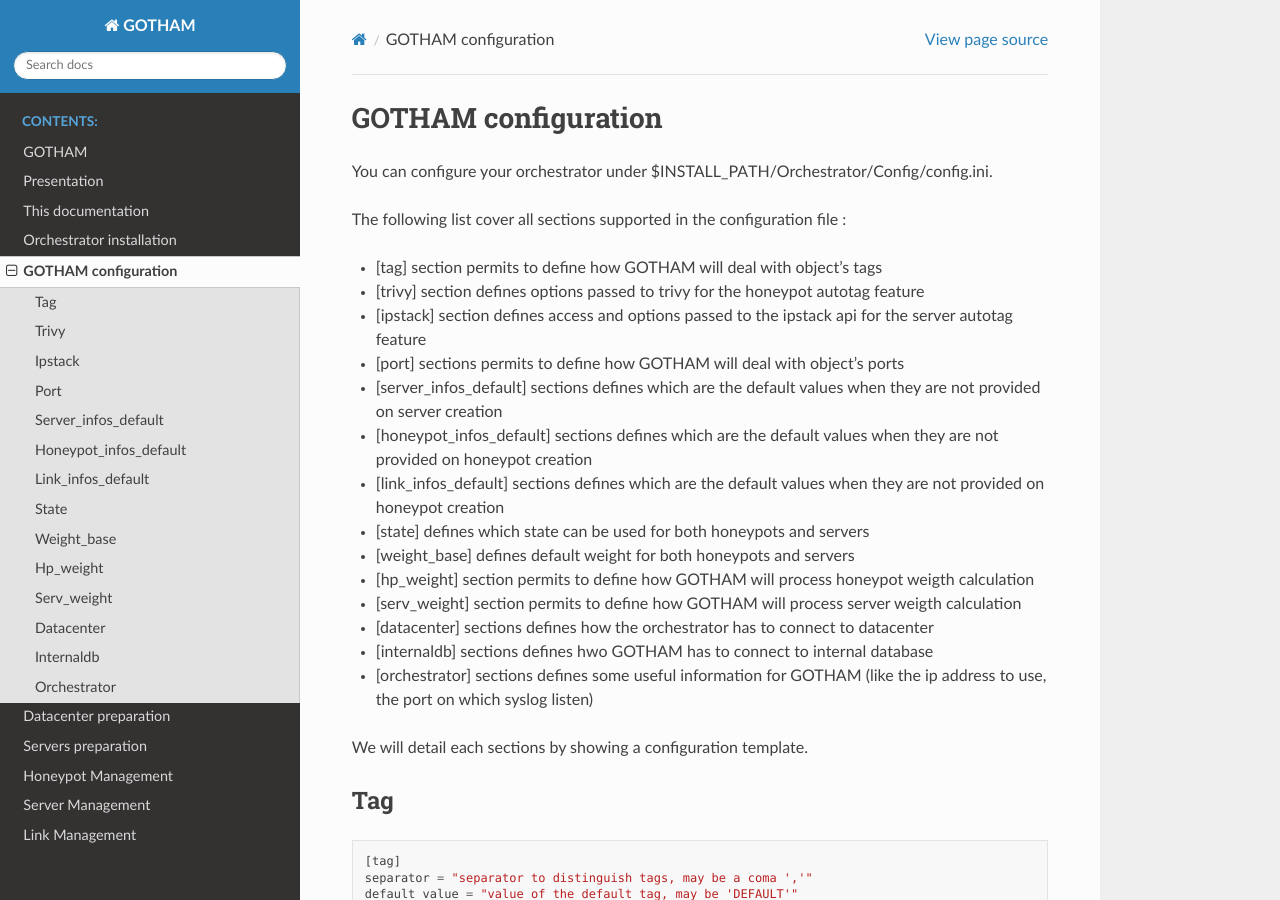
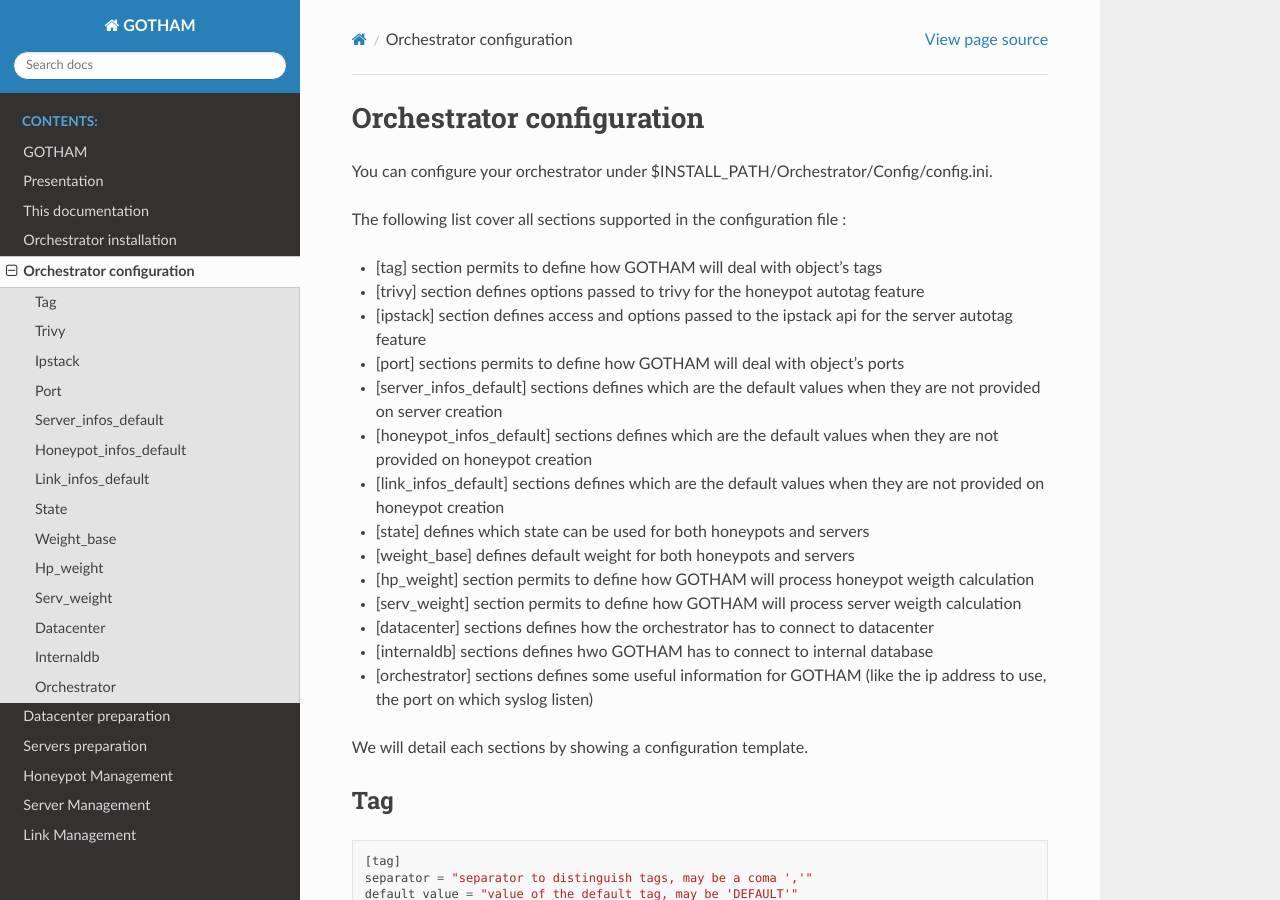
Before and after one commit to Spit22/GOTHAM, a Sphinx documentation site: the page built from Documentation/source/src/configure_orchestrator.md, in a window 1280 px wide and 900 px high. Built offline with Sphinx 7.4.7 and the Read the Docs theme 2.0.0, drawn with Linux system fonts in a browser that asks for light colours.

Commit message:
fix{Documentation/source/src/configure_orchestrator.md}: fix title

```diff
--- a/Documentation/source/src/configure_orchestrator.md
+++ b/Documentation/source/src/configure_orchestrator.md
@@ -1,4 +1,4 @@
-# GOTHAM configuration
+# Orchestrator configuration
 
 You can configure your orchestrator under $INSTALL_PATH/Orchestrator/Config/config.ini.
 
```
